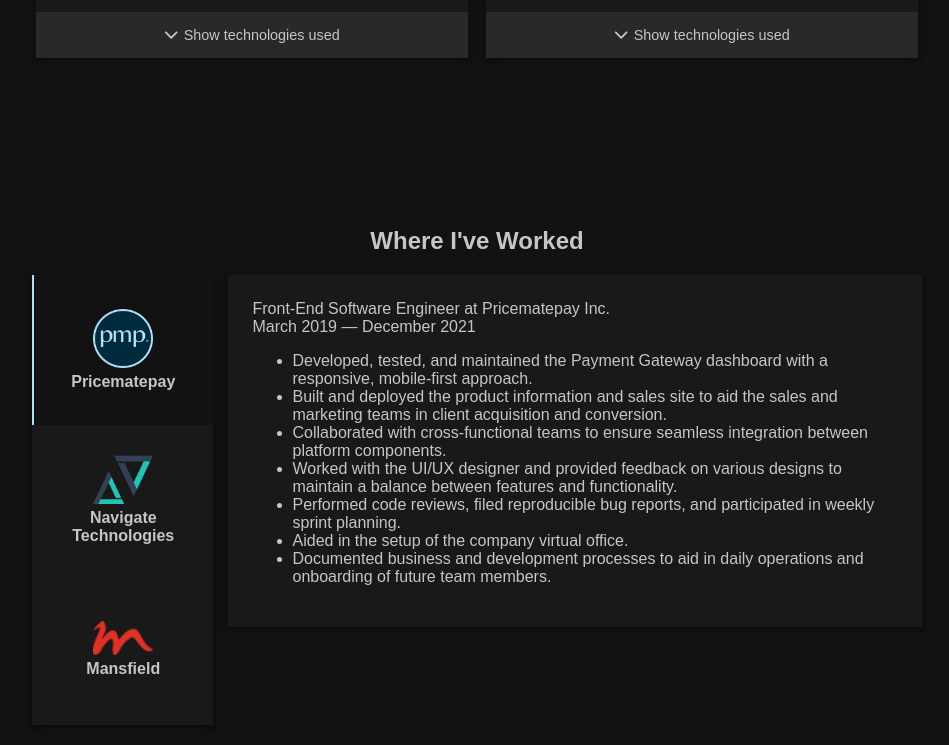
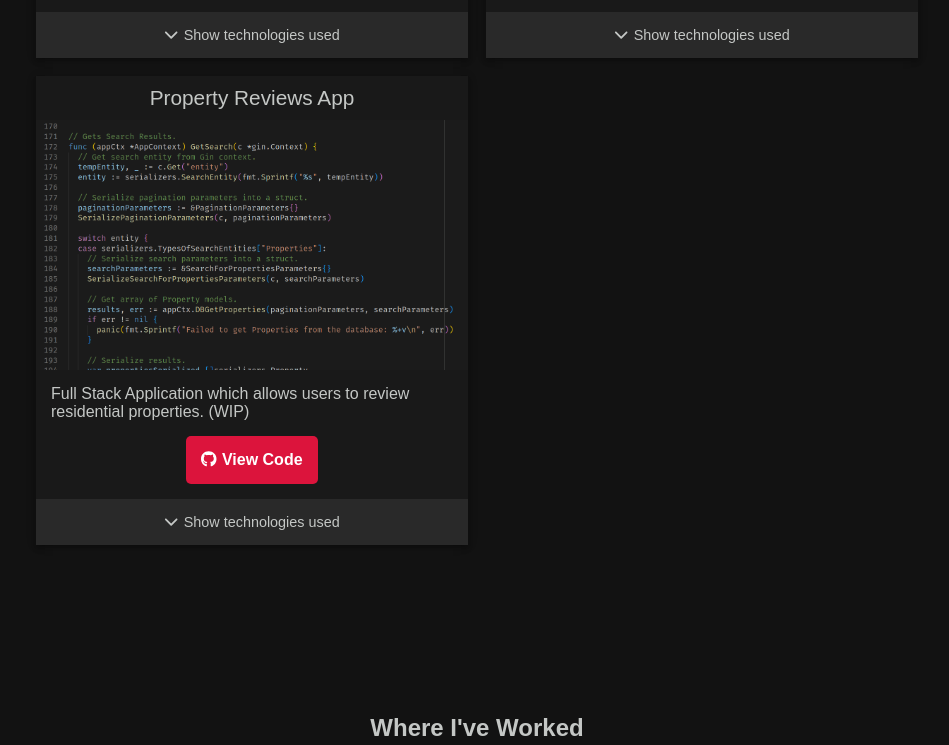
Before and after one commit to Jon1701/portfolio-v6, a Gatsby site: page / in a window 1280 px wide. Shown: the part 2662-3407 px from the top of the page, without its empty margins (163-1112 px from the left). Built offline with nearby package versions, Linux system fonts and the light colour scheme; Gatsby itself is replaced by a stand-in of ours; a web font is replaced by a local one.

Commit message:
Add Property Reviews App to Projects Section

```diff
--- a/src/components/IndexPage/Sections/Portfolio/index.tsx
+++ b/src/components/IndexPage/Sections/Portfolio/index.tsx
@@ -15,6 +15,7 @@ import pmpGatewayDashboardImageURL from './assets/images/pmp-gateway-dashboard.p
 import pmpLogoURL from './assets/images/pmp-logo.png';
 import pmpSalesSiteImageURL from './assets/images/pmp-sales-site.png';
 import portfolioV6ImageURL from './assets/images/portfoliov6.png';
+import propertyReviewsImageURL from './assets/images/property-reviews.png';
 import weatherAppImageURL from './assets/images/weather-app.png';
 
 /**
@@ -204,6 +205,23 @@ const technologies = {
       'Git',
       'GitHub',
     ],
+    propertyReviews: [
+      'Go',
+      'Gonic',
+      'GORM',
+      'PostgreSQL',
+      'Docker',
+      'React',
+      'TypeScript',
+      'Next.js',
+      'Axios',
+      'Styled Components',
+      'ESLint',
+      'Prettier',
+      'Stylelint',
+      'Git',
+      'GitHub',
+    ],
   },
 };
 
@@ -307,6 +325,16 @@ const PortfolioSection = React.forwardRef<HTMLElement>((props, ref) => {
             technologies={technologies.personal.portfoliov6}
             githubHref="https://github.com/Jon1701/portfolio-v6"
           />
+
+          <ProjectCard
+            title="Property Reviews App"
+            description="Full Stack Application which allows users to review residential properties. (WIP)"
+            imageSrc={propertyReviewsImageURL}
+            technologies={technologies.personal.propertyReviews}
+            githubHref="https://github.com/Jon1701/property-reviews"
+          />
+
+          <span />
         </GridLayout>
       </Content>
     </Container>
```
Also changed, not shown: src/components/IndexPage/Sections/Portfolio/assets/images/property-reviews.png (added).
